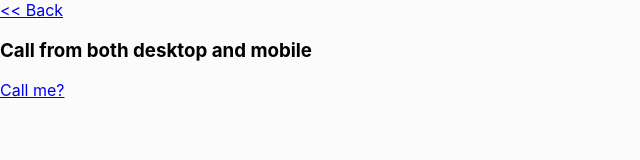
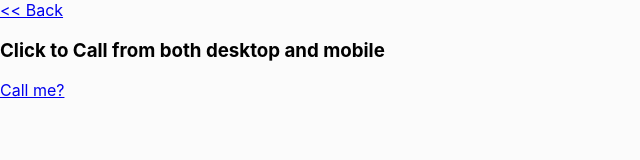
Before and after one commit to yTakkar/modern-web-apis, a React (Create React App) app: page /api/call in a window 1280 px wide. Shown: the top 160 px of the page, without its empty margins (0-640 px from the left). Built offline with nearby package versions, Linux system fonts and the light colour scheme.

Commit message:
feat: add tel meta tag

```diff
--- a/public/index.html
+++ b/public/index.html
@@ -17,6 +17,7 @@
     -->
     <link rel="manifest" href="%PUBLIC_URL%/manifest.json" />
     <link rel="stylesheet" href="%PUBLIC_URL%/index.css" />
+    <meta name="format-detection" content="telephone=no">
     <!--
       Notice the use of %PUBLIC_URL% in the tags above.
       It will be replaced with the URL of the `public` folder during the build.
--- a/src/pages/apis/Call.jsx
+++ b/src/pages/apis/Call.jsx
@@ -6,7 +6,7 @@ const Call = props => {
     <div>
       <Back/>
 
-      <h3>Call from both desktop and mobile</h3>
+      <h3>Click to Call from both desktop and mobile</h3>
 
       <a href='tel:+918104570640'>Call me?</a>
 
```
